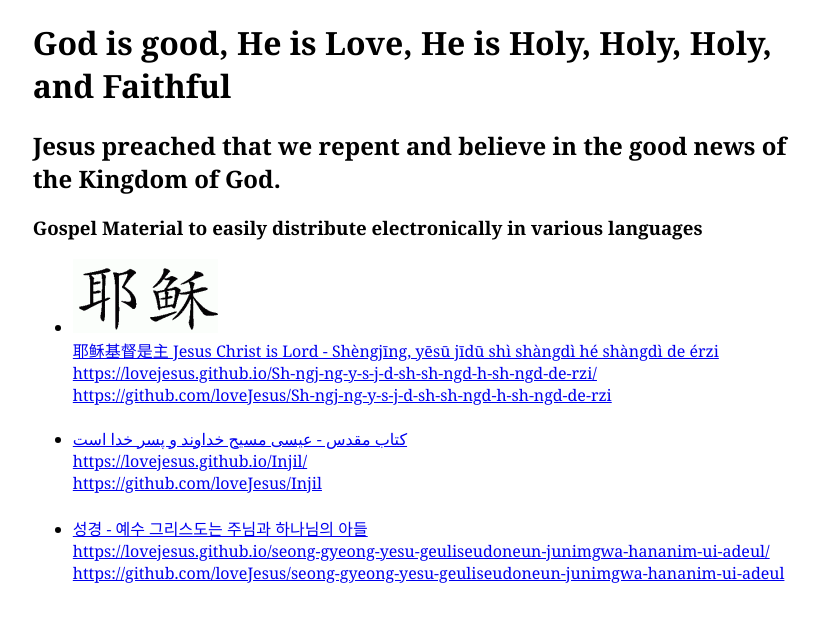
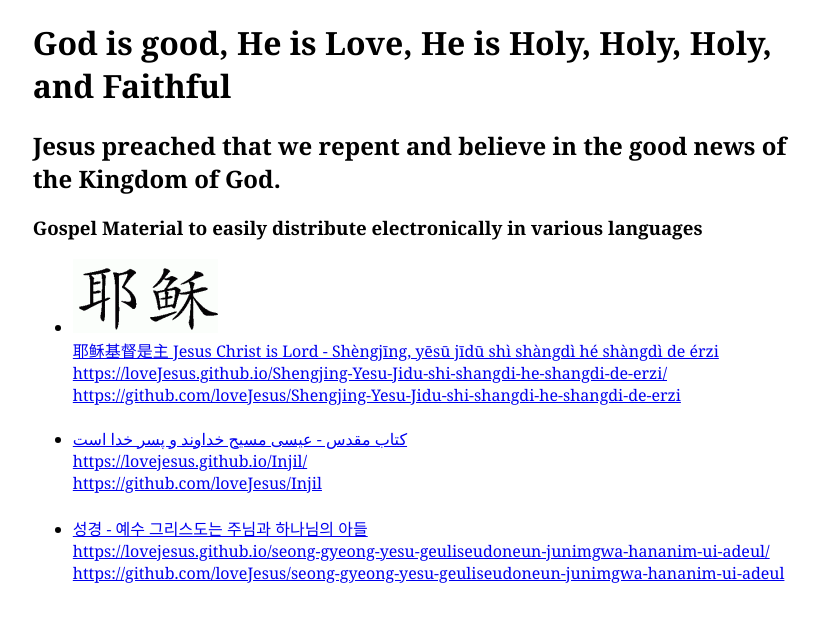
Before and after one commit to loveJesus/loveJesus.github.io, a Jekyll site: the page built from index.html, in a window 1280 px wide. Shown: the top 622 px of the page, without its empty margins (228-1047 px from the left). Built offline with Jekyll 4.4.1, drawn with Linux system fonts in a browser that asks for light colours; some of the changed lines change nothing that is shown.

Commit message:
Thank You Jesus! Change link to Shengjing-Yesu-Jidu-shi-shangdi-he-shangdi-de-erzi

```diff
--- a/index.html
+++ b/index.html
@@ -8,15 +8,15 @@ title: Love Jesus
 <h3>Gospel Material to easily distribute electronically in various languages</h3>
 <ul>
   <li>
-    <a href="https://lovejesus.github.io/Sh-ngj-ng-y-s-j-d-sh-sh-ngd-h-sh-ngd-de-rzi/">
+    <a href="https://loveJesus.github.io/Shengjing-Yesu-Jidu-shi-shangdi-he-shangdi-de-erzi">
      <img src="Jesus_in_chinese.gif"/><br/>
      耶稣基督是主 Jesus Christ is Lord -
      Shèngjīng, yēsū jīdū shì shàngdì hé shàngdì de érzi <br/>
 
-     https://lovejesus.github.io/Sh-ngj-ng-y-s-j-d-sh-sh-ngd-h-sh-ngd-de-rzi/
+     https://loveJesus.github.io/Shengjing-Yesu-Jidu-shi-shangdi-he-shangdi-de-erzi/
     </a><br/>
-    <a href="https://github.com/loveJesus/Sh-ngj-ng-y-s-j-d-sh-sh-ngd-h-sh-ngd-de-rzi">
-      https://github.com/loveJesus/Sh-ngj-ng-y-s-j-d-sh-sh-ngd-h-sh-ngd-de-rzi
+    <a href="https://github.com/loveJesus/Shengjing-Yesu-Jidu-shi-shangdi-he-shangdi-de-erzi">
+      https://github.com/loveJesus/Shengjing-Yesu-Jidu-shi-shangdi-he-shangdi-de-erzi
     </a>
   </li>
   <br/>
```
